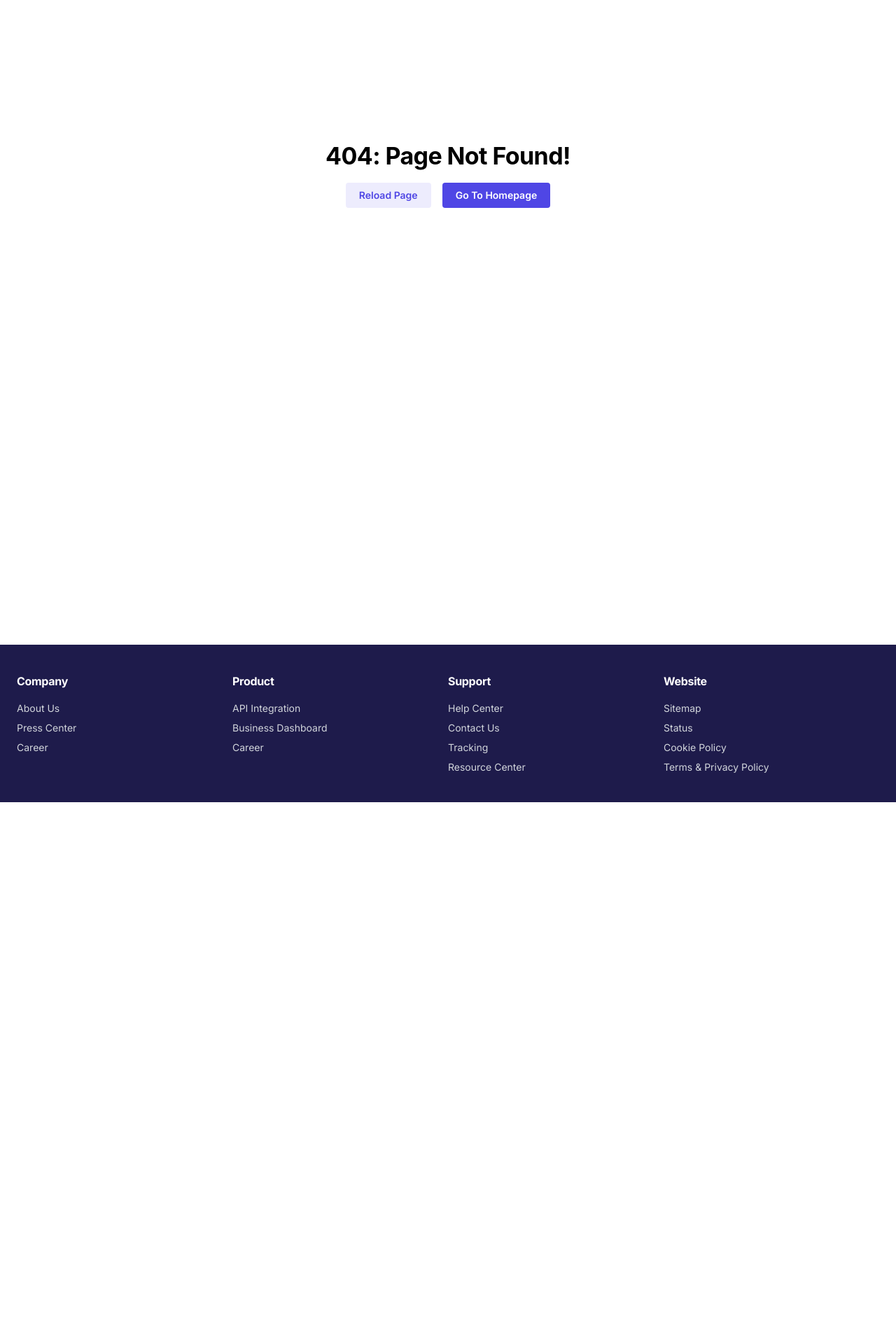
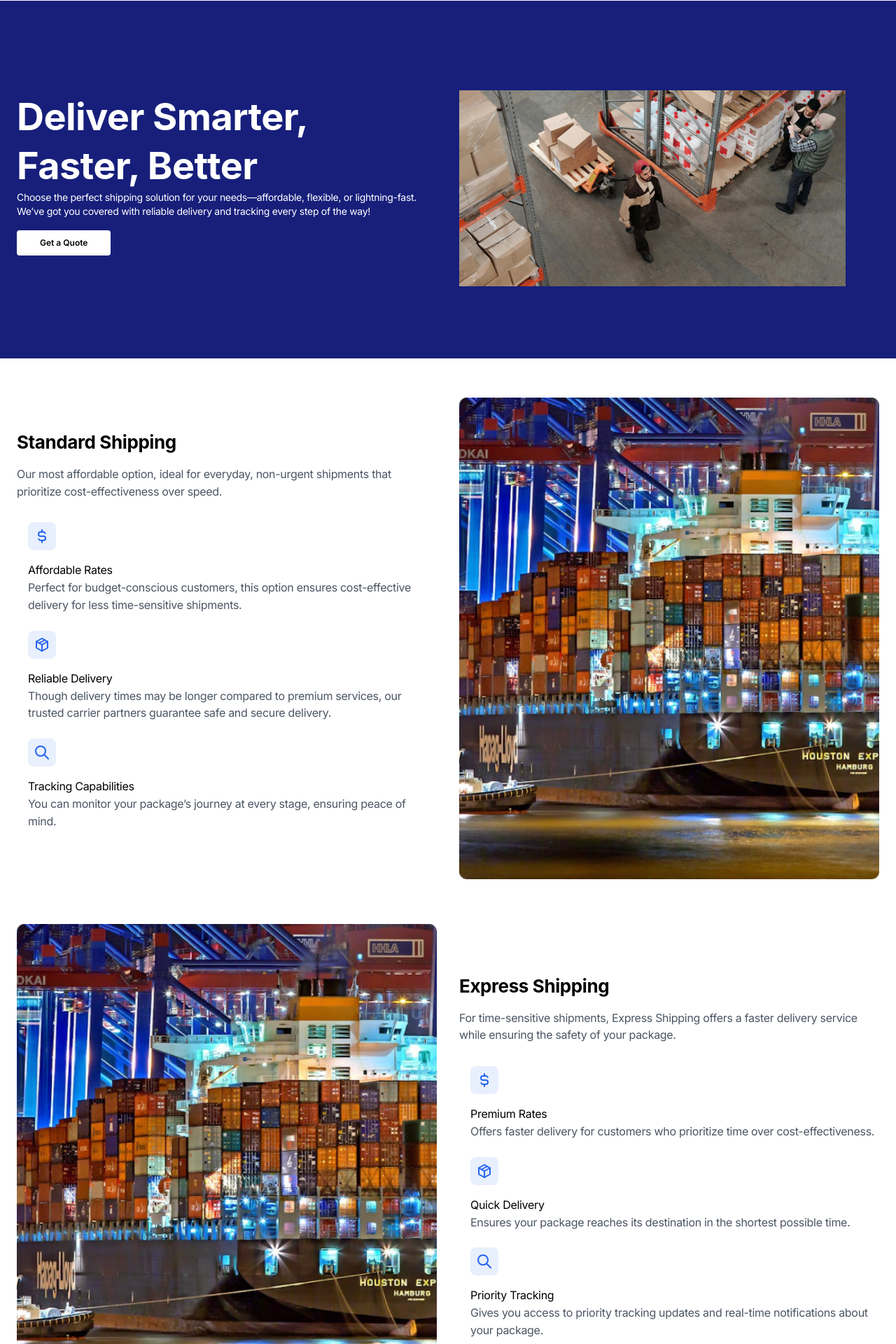
Before and after one commit to beesou777/cargo-sender, a Next.js app: page /shipping-options in a window 1280 px wide. Before the commit this address had no page. Shown: the part 60-1980 px from the top of the page at 70% size. Before the commit the page ends 1206 px from the top, so only its background shows below. Built offline with nearby package versions, Linux system fonts and the light colour scheme.

Commit message:
add(footer): shipping option

```diff
--- /dev/null
+++ b/src/app/shipping-options/components/Cards.tsx
@@ -0,0 +1,63 @@
+import { Container, Grid, Image, Text, Title, Group, ThemeIcon } from "@mantine/core";
+
+interface Feature {
+  icon: JSX.Element;
+  title: string;
+  description: string;
+}
+
+interface StandardShippingProps {
+  title: string;
+  description: string;
+  features: Feature[];
+  imageUrl: string;
+  reverse?: boolean; // To reverse the layout
+  className?: string; // For additional styling
+}
+
+const ShippingCards = ({
+  title,
+  description,
+  features,
+  imageUrl,
+  reverse = false,
+  className = "",
+}: StandardShippingProps) => {
+  return (
+    <Container size="xl" className={className} style={{ padding: "2rem 0" }}>
+      <Grid
+        align="center"
+        gutter="xl"
+      >
+        {/* Left Column */}
+        <Grid.Col span={{ base: 12, md: 6 }} order={reverse ? 2 : 1}>
+          <Title order={2} style={{ marginBottom: "1rem" }}>
+            {title}
+          </Title>
+          <Text color="dimmed" style={{ marginBottom: "2rem" }}>
+            {description}
+          </Text>
+
+          {features.map((feature, index) => (
+            <Group className="!flex-col pl-4" align="start" style={{ marginBottom: "1.5rem" }} key={index}>
+              <ThemeIcon size={40} radius="md" variant="light" color="blue">
+                {feature.icon}
+              </ThemeIcon>
+              <div>
+                <Text>{feature.title}</Text>
+                <Text color="dimmed">{feature.description}</Text>
+              </div>
+            </Group>
+          ))}
+        </Grid.Col>
+
+        {/* Right Column */}
+        <Grid.Col span={{ base: 12, md: 6 }} order={reverse ? 1 : 2}>
+          <Image src={imageUrl} alt={title} fit="cover" radius="md" />
+        </Grid.Col>
+      </Grid>
+    </Container>
+  );
+};
+
+export default ShippingCards;
--- /dev/null
+++ b/src/app/shipping-options/components/Header.tsx
@@ -0,0 +1,37 @@
+"use client";
+
+import { Title, Text, TextInput, Button } from "@mantine/core";
+import { IconSearch } from "@tabler/icons-react";
+import Image from "next/image";
+
+export default function ShippingHeader() {
+    return (
+        <div className="py-24 px-[24px] text-center text-white grid gap-8 grid-cols-6 safe-area">
+            <section className="col-span-6 md:col-span-3  self-center">
+                <div className="text-left">
+                    <Title
+                        order={1}
+                        className="text-white lg:!text-[54px] font-bold md:text-4xl text-3xl leading-[1.1]"
+                    >
+                        Deliver Smarter, <br /> Faster, Better
+                    </Title>
+                    <Text size="sm" className="mt-2">
+                        Choose the perfect shipping solution for your needs—affordable, flexible, or lightning-fast. We’ve got you covered with reliable delivery and tracking every step of the way!
+                    </Text>
+                </div>
+                <div className="text-left py-4">
+                <Button className="!bg-white !text-black rounded-full !text-[12px] !px-8 !py-3" >Get a Quote</Button>
+                </div>
+            </section>
+
+            <div className="mt-8 md:col-span-3 col-span-6 text-left">
+                <Image
+                width={552}
+                height={280}
+                src="/assets/images/footer/shipping-options.png"
+                alt="shipping-options"
+                />
+            </div>
+        </div>
+    );
+}
--- /dev/null
+++ b/src/app/shipping-options/page.tsx
@@ -0,0 +1,135 @@
+"use client";
+
+import ShippingHeader from "./components/Header";
+import ShippingCards from "./components/Cards";
+import { IconCurrencyDollar, IconPackage, IconSearch } from "@tabler/icons-react";
+export default function ShippingOptionsPage() {
+    const shippingData = [
+        {
+            title: "Standard Shipping",
+            description:
+                "Our most affordable option, ideal for everyday, non-urgent shipments that prioritize cost-effectiveness over speed.",
+            imageUrl: "/assets/images/footer/standard-shipping.png",
+            features: [
+                {
+                    icon: <IconCurrencyDollar size={24} />,
+                    title: "Affordable Rates",
+                    description:
+                        "Perfect for budget-conscious customers, this option ensures cost-effective delivery for less time-sensitive shipments.",
+                },
+                {
+                    icon: <IconPackage size={24} />,
+                    title: "Reliable Delivery",
+                    description:
+                        "Though delivery times may be longer compared to premium services, our trusted carrier partners guarantee safe and secure delivery.",
+                },
+                {
+                    icon: <IconSearch size={24} />,
+                    title: "Tracking Capabilities",
+                    description:
+                        "You can monitor your package’s journey at every stage, ensuring peace of mind.",
+                },
+            ],
+        },
+        {
+            title: "Express Shipping",
+            description:
+                "For time-sensitive shipments, Express Shipping offers a faster delivery service while ensuring the safety of your package.",
+            imageUrl: "/assets/images/footer/standard-shipping.png",
+            features: [
+                {
+                    icon: <IconCurrencyDollar size={24} />,
+                    title: "Premium Rates",
+                    description:
+                        "Offers faster delivery for customers who prioritize time over cost-effectiveness.",
+                },
+                {
+                    icon: <IconPackage size={24} />,
+                    title: "Quick Delivery",
+                    description: "Ensures your package reaches its destination in the shortest possible time.",
+                },
+                {
+                    icon: <IconSearch size={24} />,
+                    title: "Priority Tracking",
+                    description:
+                        "Gives you access to priority tracking updates and real-time notifications about your package.",
+                },
+            ],
+            reverse: true, // Reverse layout
+        },
+        {
+            title: "Express Shipping",
+            description:
+                "For time-sensitive shipments, Express Shipping offers a faster delivery service while ensuring the safety of your package.",
+            imageUrl: "/assets/images/footer/standard-shipping.png",
+            features: [
+                {
+                    icon: <IconCurrencyDollar size={24} />,
+                    title: "Premium Rates",
+                    description:
+                        "Offers faster delivery for customers who prioritize time over cost-effectiveness.",
+                },
+                {
+                    icon: <IconPackage size={24} />,
+                    title: "Quick Delivery",
+                    description: "Ensures your package reaches its destination in the shortest possible time.",
+                },
+                {
+                    icon: <IconSearch size={24} />,
+                    title: "Priority Tracking",
+                    description:
+                        "Gives you access to priority tracking updates and real-time notifications about your package.",
+                },
+            ],
+            reverse: false, // Reverse layout
+
+        },
+        {
+            title: "Express Shipping",
+            description:
+                "For time-sensitive shipments, Express Shipping offers a faster delivery service while ensuring the safety of your package.",
+            imageUrl: "/assets/images/footer/standard-shipping.png",
+            features: [
+                {
+                    icon: <IconCurrencyDollar size={24} />,
+                    title: "Premium Rates",
+                    description:
+                        "Offers faster delivery for customers who prioritize time over cost-effectiveness.",
+                },
+                {
+                    icon: <IconPackage size={24} />,
+                    title: "Quick Delivery",
+                    description: "Ensures your package reaches its destination in the shortest possible time.",
+                },
+                {
+                    icon: <IconSearch size={24} />,
+                    title: "Priority Tracking",
+                    description:
+                        "Gives you access to priority tracking updates and real-time notifications about your package.",
+                },
+            ],
+            reverse: true, // Reverse layout
+
+        },
+    ];
+
+    return (
+        <>
+            <div className="bg-[#171F7B]">
+                <ShippingHeader />
+            </div>
+            <div className="mt-6 safe-area">
+                {shippingData.map((data, index) => (
+                    <ShippingCards
+                        key={index}
+                        title={data.title}
+                        description={data.description}
+                        features={data.features}
+                        imageUrl={data.imageUrl}
+                        reverse={data.reverse}
+                    />
+                ))}
+            </div>
+        </>
+    )
+}
--- a/src/components/footer/index.tsx
+++ b/src/components/footer/index.tsx
@@ -38,6 +38,7 @@ const FOOTERS_LINKS: FOOTERS_LINK[] = [
       { label: "Contact Us", link: "/contact-us" },
       { label: "Tracking", link: "/tracking" },
       { label: "Resource Center", link: "/resource-center" },
+      { label: "Shipping Options", link: "/shipping-options" },
     ],
   },
   {
```
Also changed, not shown: public/assets/images/footer/shipping-options.png (added), public/assets/images/footer/standard-shipping.png (added).
